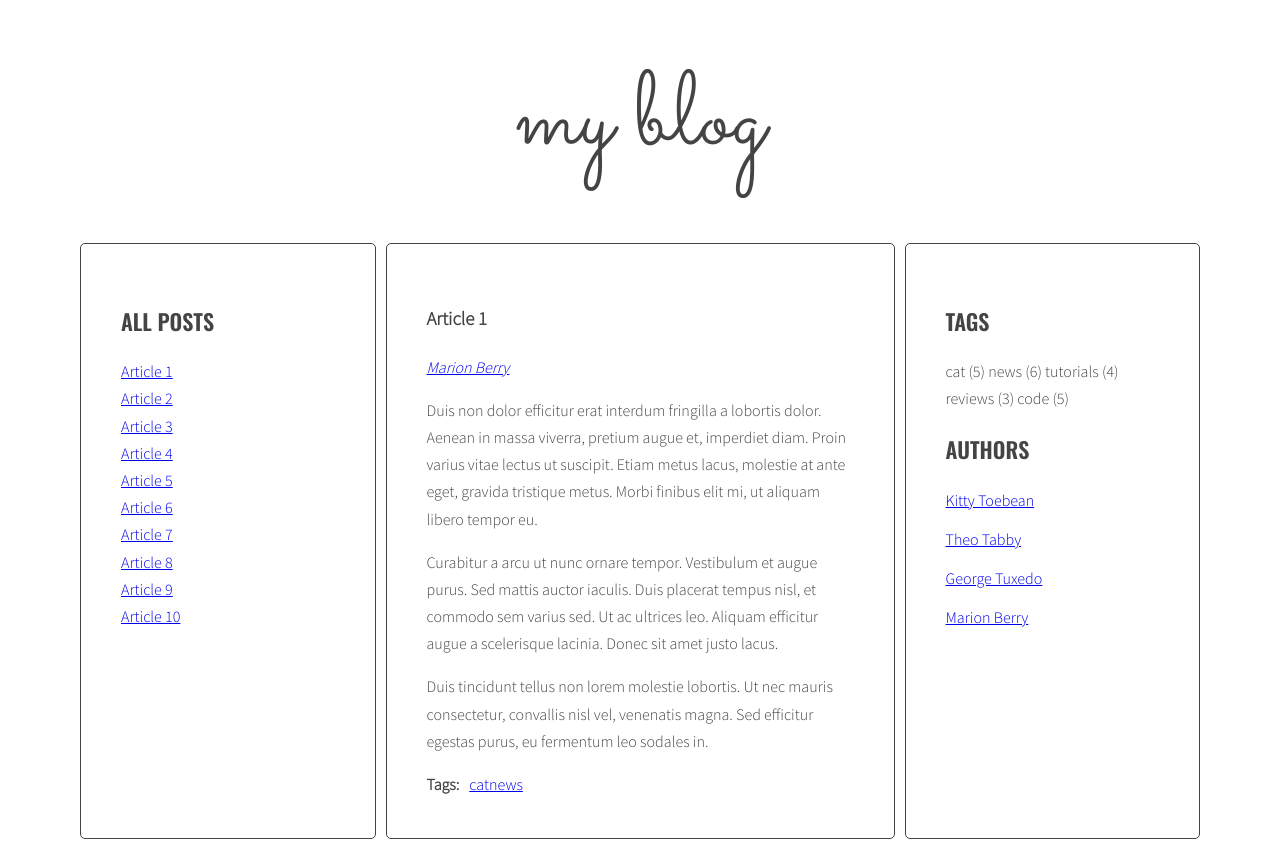
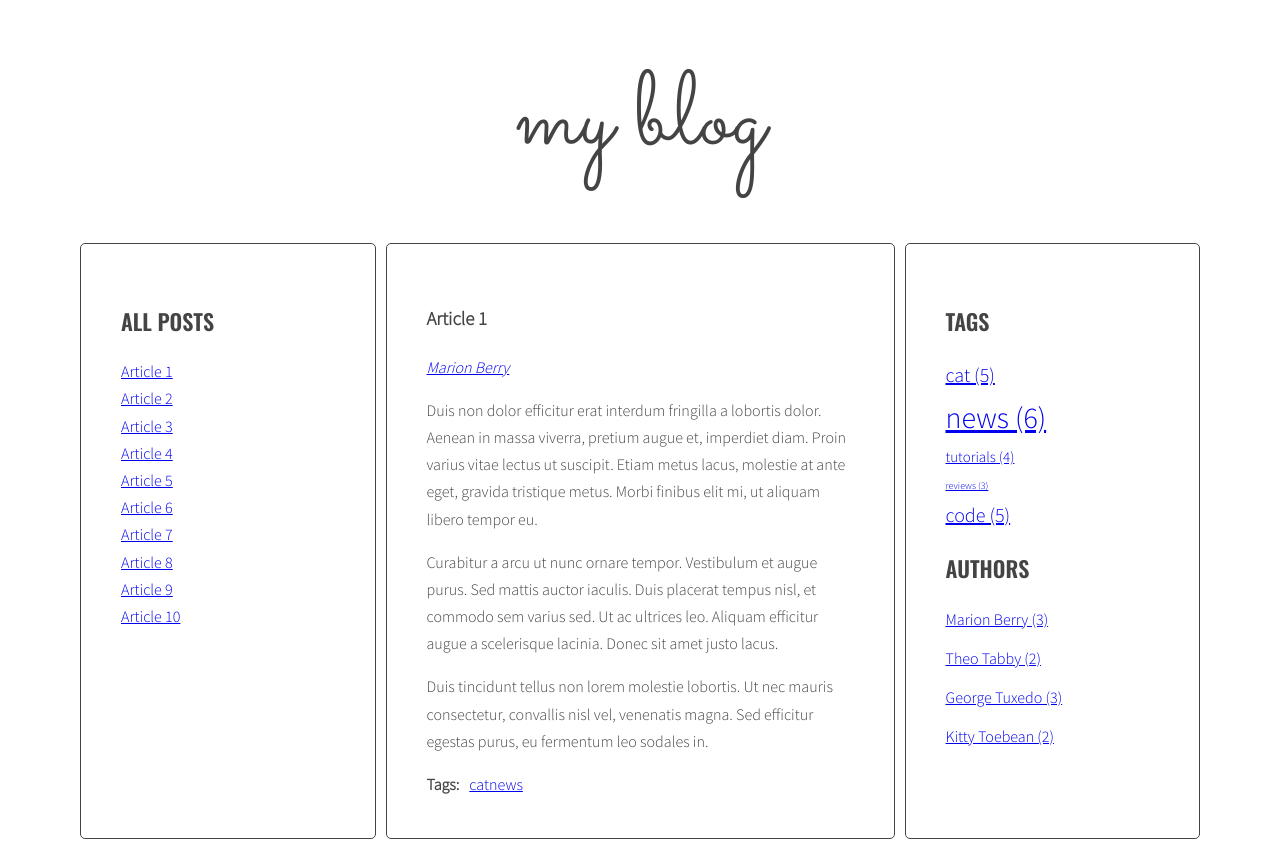
Before and after one commit to DawSeg/js-blog, a website: page index.html in a window 1280 px wide. Drawn offline with nearby package versions, Linux system fonts and the light colour scheme.

Commit message:
addAuthorsList

```diff
--- a/index.html
+++ b/index.html
@@ -199,7 +199,7 @@
             </ul>
             <h2 class="section-title">Authors</h2>
             <ul class="list authors">
-              <li>
+              <!--<li>
                 <a href="#">
                   <span class="author-name">Kitty Toebean</span>
                 </a>
@@ -218,7 +218,7 @@
                 <a href="#">
                   <span class="author-name">Marion Berry</span>
                 </a>
-              </li>
+              </li>-->
             </ul>
           </aside>
         </main>
--- a/js/script.js
+++ b/js/script.js
@@ -37,8 +37,8 @@ const optArticleSelector = '.post',
   optArticleAuthorSelector = '.post-author',
   optTagsListSelector = '.tags.list',
   optCloudClassCount = '5',
-  optCloudClassPrefix = 'tag-size-';
-
+  optCloudClassPrefix = 'tag-size-',
+  optAuthorsListSelector = '.list.authors';
 
 function generateTitleLinks(customSelector = '') {
 
@@ -155,14 +155,11 @@ function generateTags(){
 
   /* [NEW] create variable for all links HTML code */
   let allTagsHTML = '';
-
   /* [NEW] START LOOP: for each tag in allTags: */
   for(let tag in allTags){
 
     /* [NEW] generate code of a link and add it to allTagsHTML */
-    allTagsHTML += tag + ' (' + allTags[tag] + ') ';
-    const tagLinkHTML = '<li><a class="' + calculateTagClass(allTags[tag], tagsParams) +'" href="#tag-' + tag +'"></a></li>';
-    console.log('tagLinkHTML:', tagLinkHTML);
+    allTagsHTML += '<li><a class="' + calculateTagClass(allTags[tag], tagsParams) +'" href="#tag-' + tag +'">' +tag + ' (' + allTags[tag] + ')</a></li>';
 
   /* [NEW] END LOOP: for each tag in allTags: */
   }
@@ -219,7 +216,7 @@ function tagClickHandler(event){
 function addClickListenersToTags() {
 
   /* find all links to tags */
-  const tagLinks = document.querySelectorAll('.post-tags a');
+  const tagLinks = document.querySelectorAll('.post-tags a, .list.tags a');
 
   /* START LOOP: for each link */
   for (let tagLink of tagLinks) {
@@ -235,8 +232,12 @@ addClickListenersToTags();
 
 function generateAuthors(){
 
+  /* [NEW] create a new variable allTags with an empty array */
+  let allAuthors = {};
+  //[]
+
   //Find all articles
-  const articles=document.querySelectorAll(optArticleSelector);
+  const articles = document.querySelectorAll(optArticleSelector);
 
   //START LOOP: for every article
   for(let article of articles){
@@ -253,8 +254,39 @@ function generateAuthors(){
     //insert html of the links into the author wrapper
     authorWrapper.innerHTML=authorLink;
 
+
+
+    /* [NEW] check if this link is NOT already in allTags */
+    if(!allAuthors[author]){
+
+      /* [NEW] add generated code to allTags array */
+      allAuthors[author] = 1;
+    } else {
+      allAuthors[author]++;
+    }
+
+
   //END LOOP for every article
   }
+
+  /* [NEW] find list of tags in right column */
+  const authorList = document.querySelector(optAuthorsListSelector);
+
+  /* [NEW] create variable for all links HTML code */
+  let allAuthorsHTML = '';
+
+  /* [NEW] START LOOP: for each tag in allTags: */
+  for(let author in allAuthors){
+
+    /* [NEW] generate code of a link and add it to allTagsHTML */
+    allAuthorsHTML += '<li><a href="#author-' + author + '">' + author + ' (' + allAuthors[author] + ') ' + '</a></li>';
+
+  /* [NEW] END LOOP: for each tag in allTags: */
+  }
+
+  /*[NEW] add HTML from allTagsHTML to tagList */
+  authorList.innerHTML = allAuthorsHTML;
+
 }
 
 generateAuthors();
```
